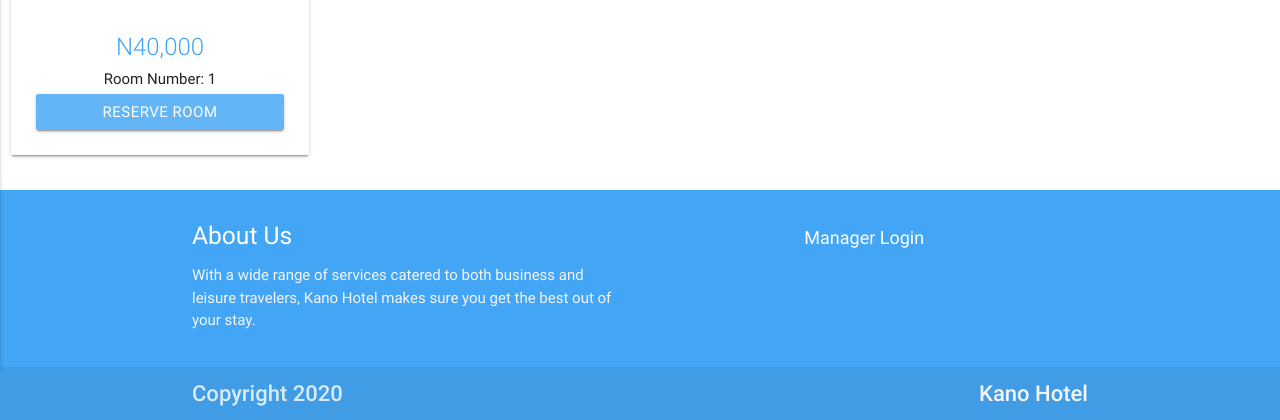
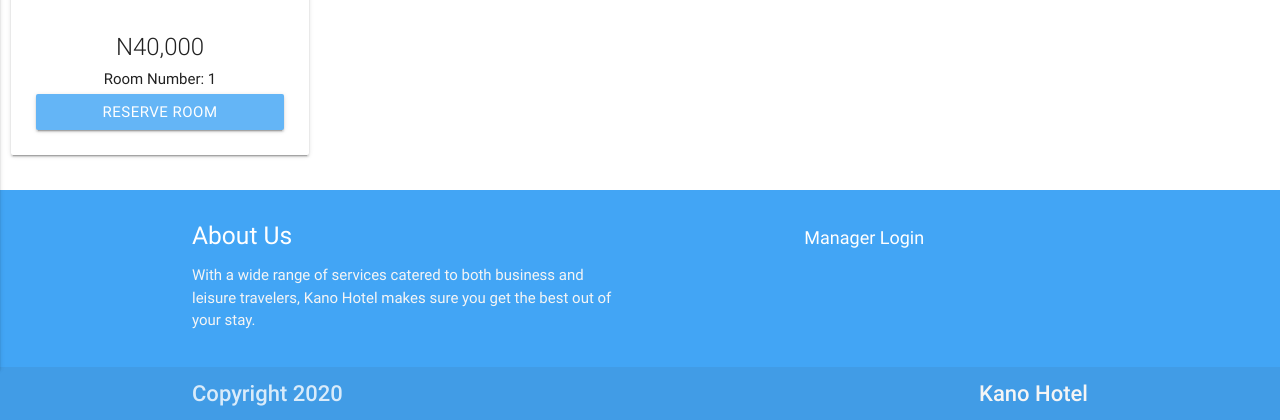
Before and after one commit to king-masu/kano-hotel2, a Django app: page / in a window 1280 px wide. Shown: the part 491-911 px from the top of the page. Run offline with Django 4.2, Linux system fonts and the light colour scheme; data comes from the database, SQL or seed files in the repository.

Commit message:
7th commit

```diff
--- a/reserve/templates/reserve/available_rooms.html
+++ b/reserve/templates/reserve/available_rooms.html
@@ -28,8 +28,7 @@
             </div>
            <div class="card-content" style='padding: 10px'>
               <div style='padding: 15px'>
-                  <h6 class="card-title">
-                <a class="blue-text text-lighten-1" href=" url 'estate:detail_view' property.state property.pk ">N40,000</a></h6>
+                <h6 class="card-title">N40,000</h6>
                   <!-- <h6>  property.area}}, property.state}} </h6> -->
                   <h6>Room Number: {{ room.room_number }}</h6>
                   <button class="btn blue lighten-2" style="width:100%"><a class="white-text" href="{% url 'reserve:reserve_room' room.pk %}">Reserve Room</a></button>
```
